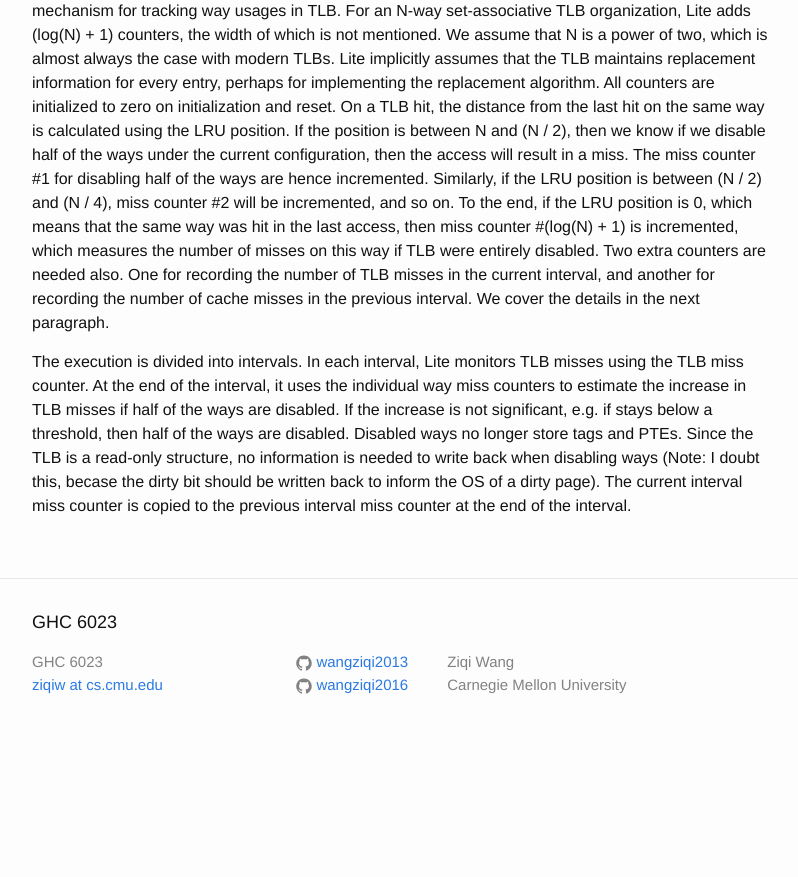
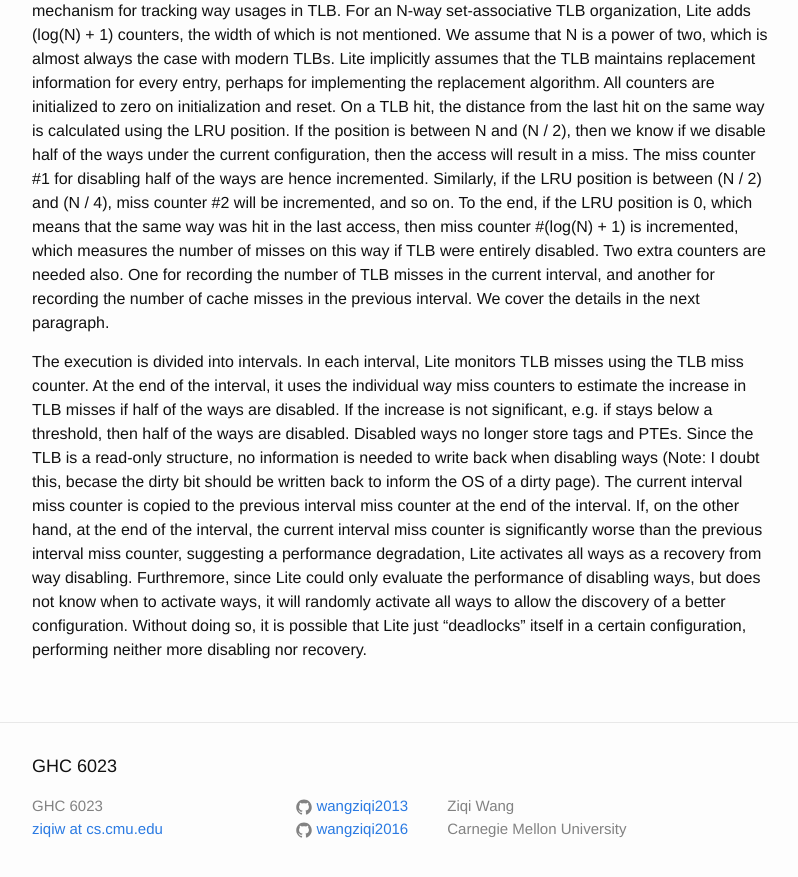
Before and after one commit to wangziqi2013/wangziqi2013.github.io, a Jekyll site: the page built from _posts/2018-06-19-Energy-Efficient-Address-Translation.markdown, in a window 1280 px wide and 900 px high, scrolled down 1105 px. Shown: the top 877 px of the window, without its empty margins (238-1036 px from the left). Built offline with Jekyll 4.4.1, drawn with Linux system fonts in a browser that asks for light colours; before the commit the page ends 1861 px from its top, so only the background shows below that.

Commit message:
Finish discribing the intreval

```diff
--- a/_posts/2018-06-19-Energy-Efficient-Address-Translation.markdown
+++ b/_posts/2018-06-19-Energy-Efficient-Address-Translation.markdown
@@ -59,4 +59,9 @@ half of the ways are disabled. If the increase is not significant, e.g. if stays
 the ways are disabled. Disabled ways no longer store tags and PTEs. Since the TLB is a read-only structure, no
 information is needed to write back when disabling ways (Note: I doubt this, becase the dirty bit should be written
 back to inform the OS of a dirty page). The current interval miss counter is copied to the previous interval miss
-counter at the end of the interval.
+counter at the end of the interval. If, on the other hand, at the end of the interval, the current interval miss
+counter is significantly worse than the previous interval miss counter, suggesting a performance degradation, Lite
+activates all ways as a recovery from way disabling. Furthremore, since Lite could only evaluate the performance
+of disabling ways, but does not know when to activate ways, it will randomly activate all ways to allow the
+discovery of a better configuration. Without doing so, it is possible that Lite just "deadlocks" itself in a certain
+configuration, performing neither more disabling nor recovery.
```
